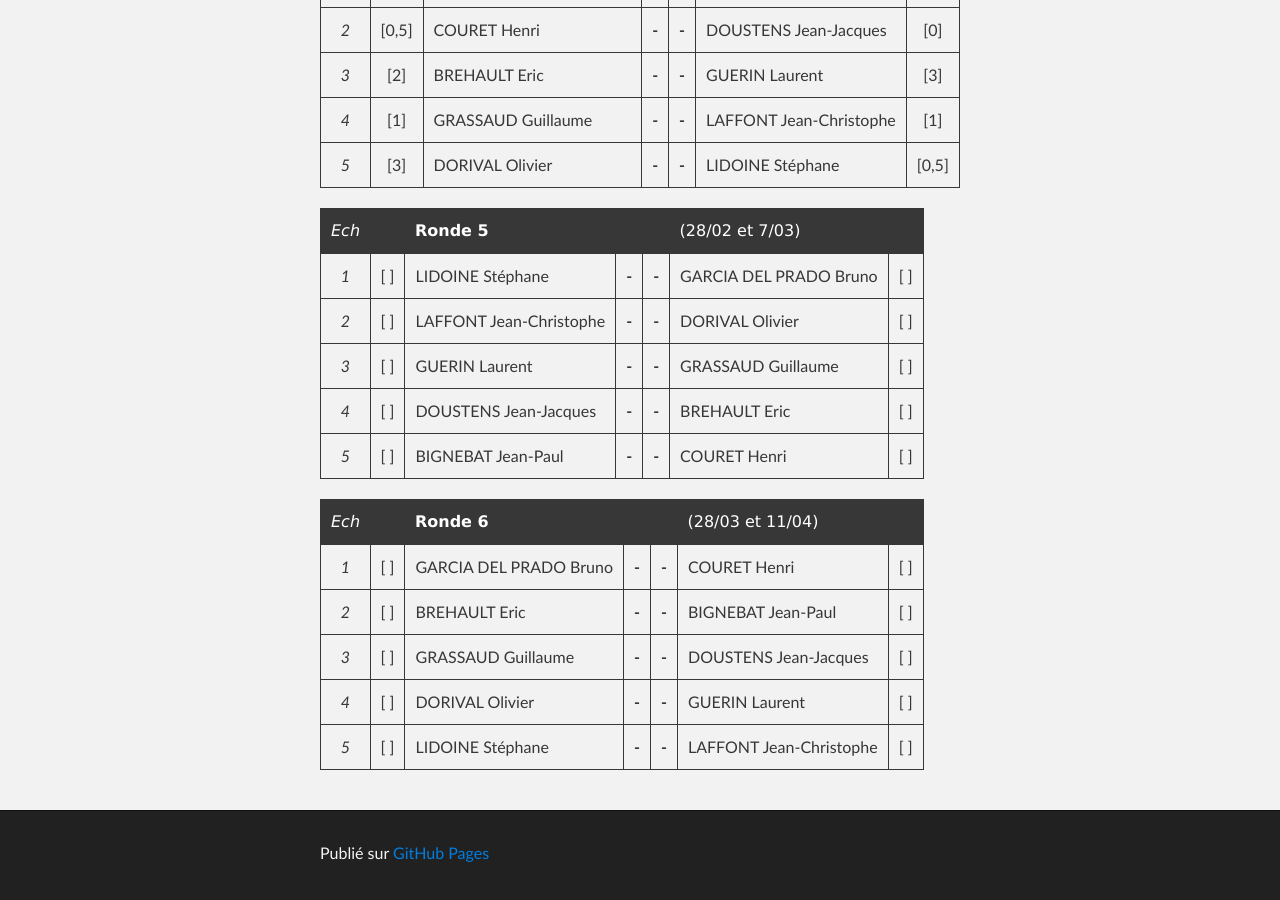
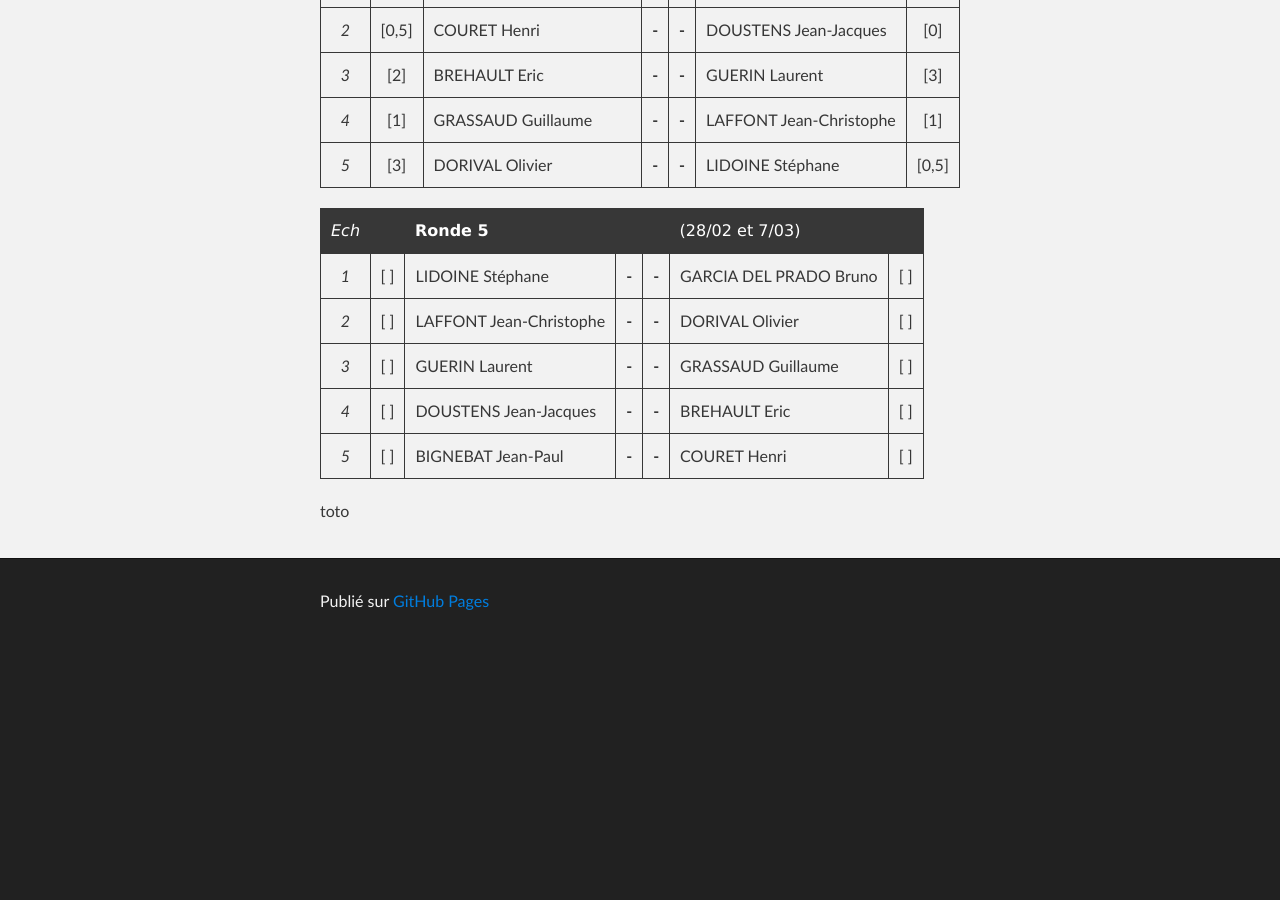
Before and after one commit to echiquier-villeneuve-tolosane/echiquier-villeneuve-tolosane.github.io, a Jekyll site: the page built from club.md, in a window 1280 px wide and 900 px high, scrolled down 1828 px. Built offline with Jekyll 4.4.1, drawn with Linux system fonts in a browser that asks for light colours; nearby versions of some CDN libraries; after the commit the page ends 2476 px from its top, so only the background shows below that.

Commit message:
Updated club.md

```diff
--- a/club.md
+++ b/club.md
@@ -65,10 +65,4 @@ La cadence est 1h30 + 30s/c pour les 40 premiers coups suivi d'un incrément de
 |*4*| [ ] | DOUSTENS Jean-Jacques   |**-**|**-**| BREHAULT Eric          | [ ] |
 |*5*| [ ] | BIGNEBAT Jean-Paul      |**-**|**-**| COURET Henri           | [ ] |
 
-|*Ech*|   | **Ronde 6**          |     |     |  (28/03 et 11/04)         |     |
-|:-:|:---:| -------------------- |:---:|:---:| ------------------------- |:---:|
-|*1*| [ ] | GARCIA DEL PRADO Bruno    |**-**|**-**| COURET Henri         | [ ] |
-|*2*| [ ] | BREHAULT Eric        |**-**|**-**| BIGNEBAT Jean-Paul        | [ ] |
-|*3*| [ ] | GRASSAUD Guillaume   |**-**|**-**| DOUSTENS Jean-Jacques     | [ ] |
-|*4*| [ ] | DORIVAL Olivier      |**-**|**-**| GUERIN Laurent            | [ ] |
-|*5*| [ ] | LIDOINE Stéphane     |**-**|**-**| LAFFONT Jean-Christophe   | [ ] |
+toto
```
